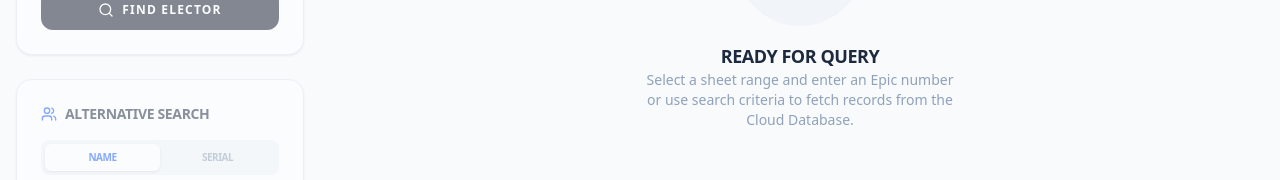
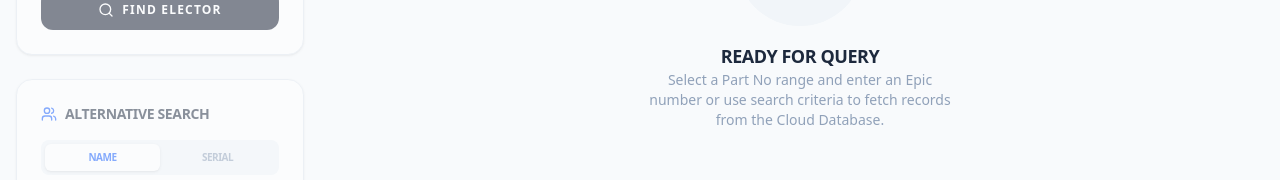
Before and after one commit to rakeshsaini007/Voter-information-portal, a React (Vite) app: page / in a window 1280 px wide. Shown: the part 410-590 px from the top of the page. Built offline with nearby package versions, Linux system fonts and the light colour scheme.

Commit message:
feat: Update UI text from "sheet range" to "Part No range"
Changed the tooltip text on the main dashboard to reflect that users should select a "Part No range" instead of a "sheet range" for fetching records. This aligns the UI with the intended functionality of querying by Part Number.

```diff
--- a/src/App.tsx
+++ b/src/App.tsx
@@ -304,7 +304,7 @@ export default function App() {
                   </div>
                   <div>
                     <h3 className="text-lg font-black text-slate-800 uppercase tracking-tight">Ready for query</h3>
-                    <p className="text-sm font-medium text-slate-400 max-w-xs">Select a sheet range and enter an Epic number or use search criteria to fetch records from the Cloud Database.</p>
+                    <p className="text-sm font-medium text-slate-400 max-w-xs">Select a Part No range and enter an Epic number or use search criteria to fetch records from the Cloud Database.</p>
                   </div>
                 </motion.div>
               )}
```
